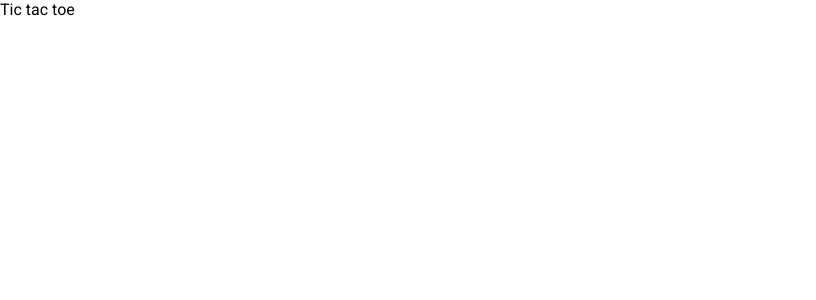
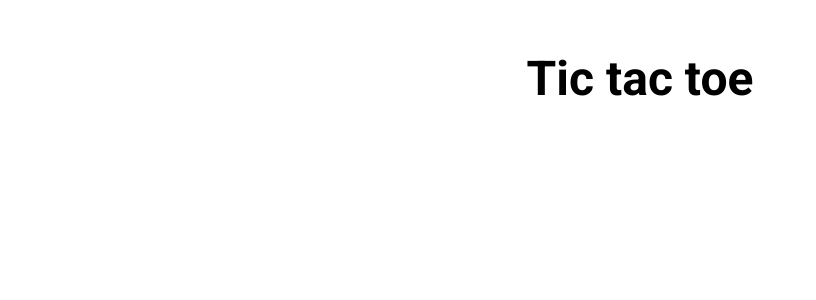
Before and after one commit to vitor-mat/Angular-tic-tac-toe, an Angular app: page / in a window 1280 px wide. Shown: the top 300 px of the page, without its empty margins (0-816 px from the left). Built offline with nearby package versions, Linux system fonts and the light colour scheme.

Commit message:
added header

```diff
--- a/src/app/app.component.css
+++ b/src/app/app.component.css
@@ -0,0 +1,20 @@
+.container{
+  width: 100%;
+  min-height: 100vh;
+  display: flex;
+  justify-content: center;
+  padding-top: 50px;
+  gap: 20px;
+}
+
+header{
+  width: 100%;
+  margin-bottom: 20px;
+  display: flex;
+  justify-content: center;
+}
+
+header h1{
+  font-size: 48px;
+  text-align: center;
+}
--- a/src/app/app.component.html
+++ b/src/app/app.component.html
@@ -1,3 +1,5 @@
-<div>
-  Tic tac toe
+<div class="container">
+  <header>
+    <h1>Tic tac toe</h1>
+  </header>
 </div>
```
